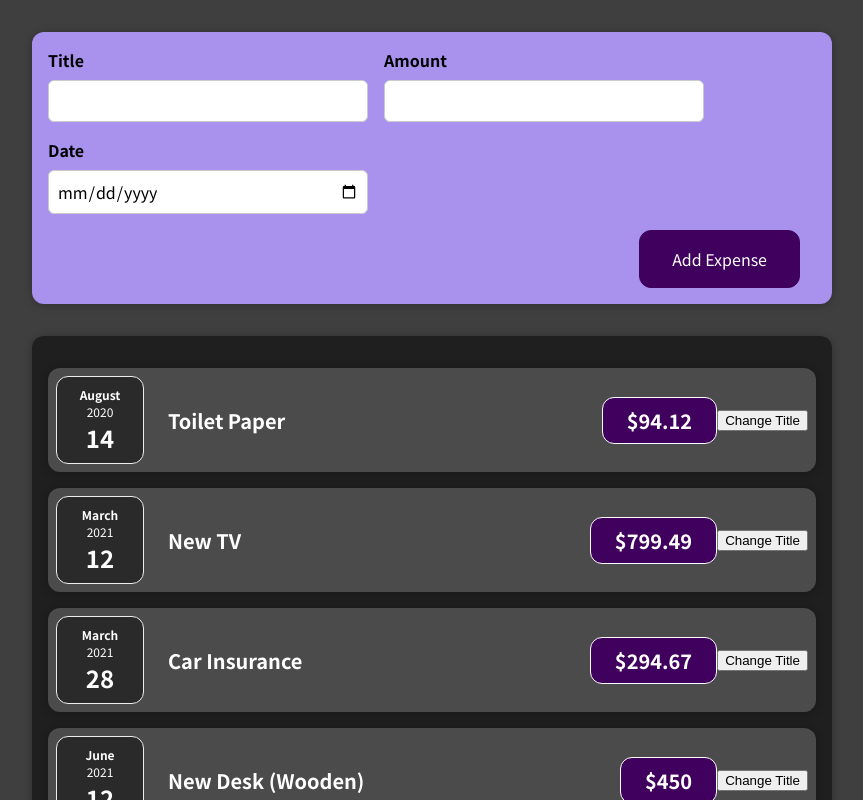
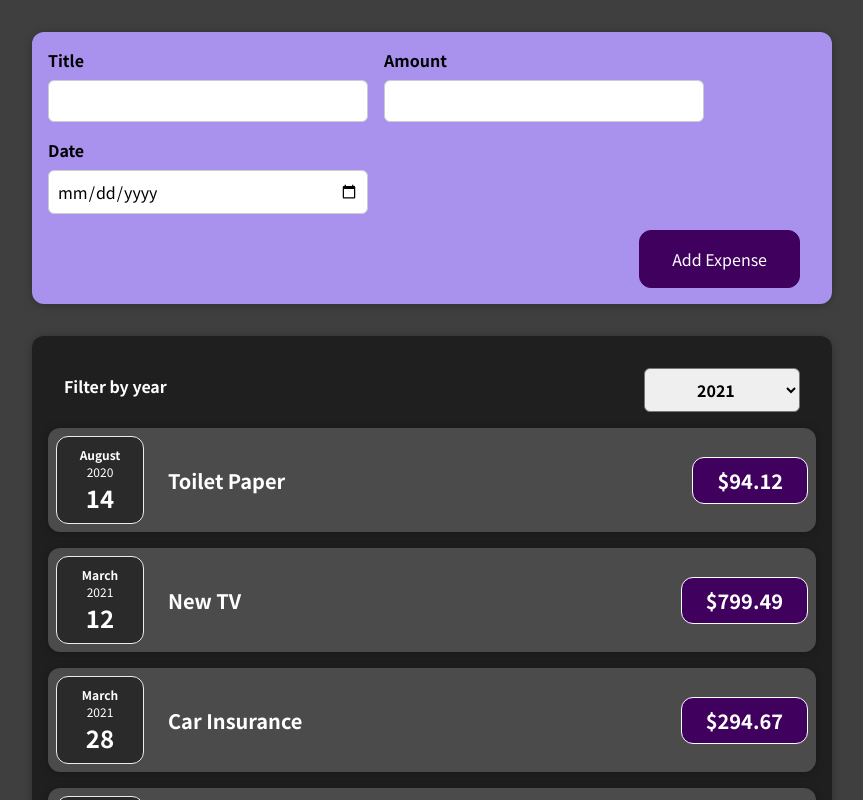
Before and after one commit to Kotaro666-dev/react_practice, a React (Create React App) app in the folder react-complete-guide/: page / in a window 1280 px wide. Shown: the top 800 px of the page, without its empty margins (208-1071 px from the left). Built offline with nearby package versions, Linux system fonts and the light colour scheme.

Commit message:
Update: Add expensesFilter

```diff
--- a/react-complete-guide/src/components/Expenses/ExpenseItem.js
+++ b/react-complete-guide/src/components/Expenses/ExpenseItem.js
@@ -1,26 +1,17 @@
-import React, { useState } from 'react';
+import React from 'react';
 
 import './ExpenseItem.css'
 import ExpenseDate from './ExpenseDate';
 import Card from '../UI/Card';
 
 function ExpenseItem(props) {
-
-	const [title, setTitle] = useState(props.title);
-
-
-	function clickHandler() {
-		setTitle("Updated!");
-	}
-
 	return (
 		<Card className="expense-item">
 			<ExpenseDate date={props.date}/>
 			<div className="expense-item__description">
-				<h2 className="expense-item">{title}</h2>
+				<h2 className="expense-item">{props.title}</h2>
 				<div className="expense-item__price">${props.amount}</div>
 			</div>
-			<button onClick={clickHandler}>Change Title</button>
 		</Card>
 	);
 }
--- a/react-complete-guide/src/components/Expenses/Expenses.js
+++ b/react-complete-guide/src/components/Expenses/Expenses.js
@@ -1,15 +1,27 @@
 import ExpenseItem from "./ExpenseItem";
 import Card from '../UI/Card';
 import './Expenses.css'
+import ExpensesFilter from "./ExpensesFilter";
+import { useState } from "react";
 
 function Expenses(props) {
+	const currentYear = new Date().getFullYear().toString();
+	const [expensesFilterDate, setExpensesFilterDate] = useState(currentYear);
+
+	const onSaveExpensesFilterDateHandler = (selectedYear) => {
+		setExpensesFilterDate(selectedYear);
+	};
+
 	return (
-		<Card className="expenses">
-			<ExpenseItem title={props.items[0].title} amount={props.items[0].amount} date={props.items[0].date}></ExpenseItem>
-			<ExpenseItem title={props.items[1].title} amount={props.items[1].amount} date={props.items[1].date}></ExpenseItem>
-			<ExpenseItem title={props.items[2].title} amount={props.items[2].amount} date={props.items[2].date}></ExpenseItem>
-			<ExpenseItem title={props.items[3].title} amount={props.items[3].amount} date={props.items[3].date}></ExpenseItem>
-		</Card>
+		<div>
+			<Card className="expenses" >
+				<ExpensesFilter selectedYear={expensesFilterDate}  onSaveExpensesFilterDate={onSaveExpensesFilterDateHandler} />
+				<ExpenseItem title={props.items[0].title} amount={props.items[0].amount} date={props.items[0].date}></ExpenseItem>
+				<ExpenseItem title={props.items[1].title} amount={props.items[1].amount} date={props.items[1].date}></ExpenseItem>
+				<ExpenseItem title={props.items[2].title} amount={props.items[2].amount} date={props.items[2].date}></ExpenseItem>
+				<ExpenseItem title={props.items[3].title} amount={props.items[3].amount} date={props.items[3].date}></ExpenseItem>
+			</Card>
+		</div>
 	);
 }
 
--- /dev/null
+++ b/react-complete-guide/src/components/Expenses/ExpensesFilter.css
@@ -0,0 +1,24 @@
+.expenses-filter {
+  color: white;
+  padding: 0 1rem;
+}
+
+.expenses-filter__control {
+  display: flex;
+  width: 100%;
+  align-items: center;
+  justify-content: space-between;
+  margin: 1rem 0;
+}
+
+.expenses-filter label {
+  font-weight: bold;
+  margin-bottom: 0.5rem;
+}
+
+.expenses-filter select {
+  font: inherit;
+  padding: 0.5rem 3rem;
+  font-weight: bold;
+  border-radius: 6px;
+}
--- /dev/null
+++ b/react-complete-guide/src/components/Expenses/ExpensesFilter.js
@@ -0,0 +1,25 @@
+import React from 'react';
+
+import './ExpensesFilter.css';
+
+const ExpensesFilter = (props) => {
+	const filterChangeHandler = (event) => {
+		props.onSaveExpensesFilterDate(event.target.value);
+	  }
+
+	return (
+	<div className='expenses-filter'>
+		<div className='expenses-filter__control'>
+		<label>Filter by year</label>
+		<select value={props.selectedYear} onChange={filterChangeHandler}>
+			<option value='2022'>2022</option>
+			<option value='2021'>2021</option>
+			<option value='2020'>2020</option>
+			<option value='2019'>2019</option>
+		</select>
+		</div>
+	</div>
+	);
+};
+
+export default ExpensesFilter;
```
